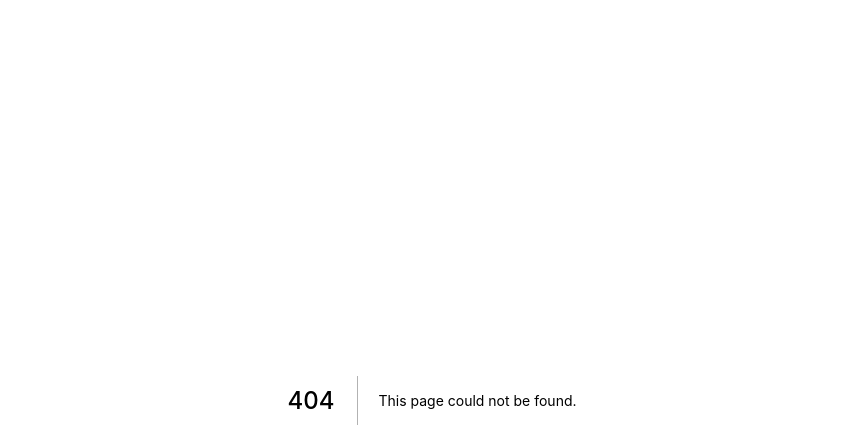
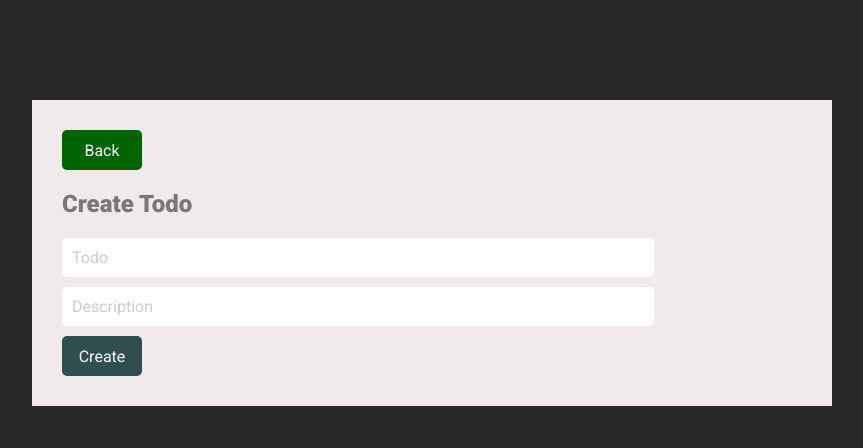
Before and after one commit to marcoscuomo/P-todo-firebase, a Next.js app: page /addTodo in a window 1280 px wide. Before the commit this address had no page. Shown: the top 448 px of the page, without its empty margins (208-1071 px from the left). Built offline with nearby package versions, Linux system fonts and the light colour scheme.

Commit message:
Button layout adjustment

```diff
--- a/src/components/button/index.tsx
+++ b/src/components/button/index.tsx
@@ -1,15 +1,17 @@
 import { ButtonHTMLAttributes } from "react";
 
 import styles from './styles.module.css';
-interface IButtonProps extends ButtonHTMLAttributes<HTMLButtonElement> {
+interface IButtonProps  {
   children: React.ReactNode
+  type: string
 }
 
-export default function Button({ color, children, ...rest }: IButtonProps) {
+export default function Button({ type, children, ...rest }: IButtonProps) {
+  const classBtn = `btn ${type}`
 
   return(
-    <button className={styles.btnAdd} {...rest}>
+    <a className={classBtn} {...rest}>
       {children}
-    </button>
+    </a>
   )
 }
--- a/src/components/button/styles.module.css
+++ b/src/components/button/styles.module.css
@@ -4,4 +4,8 @@
   border: none;
   background: lightcoral;
   color: #fff;
+  cursor: pointer;
+  display: flex;
+  justify-content: center;
+  align-items: center;
 }
--- /dev/null
+++ b/src/components/inputTodo/index.tsx
@@ -0,0 +1,11 @@
+import styles from './styles.module.css'
+
+interface IInputProps {
+  placeholder?: string
+}
+
+export default function inputTodo({ placeholder }: IInputProps) {
+  return(
+    <input type="text" className={styles.input} placeholder={placeholder} />
+  )
+}
--- /dev/null
+++ b/src/components/inputTodo/styles.module.css
@@ -0,0 +1,11 @@
+.input {
+  padding: 10px;
+  outline: none;
+  border-radius: 5px;
+  border: none;
+  font-size: 1rem;
+}
+
+.input::placeholder {
+  color: #ccc;
+}
--- a/src/components/todos/index.tsx
+++ b/src/components/todos/index.tsx
@@ -27,6 +27,7 @@ export default function Todo({todos, showTodos}: ITodosProps) {
   }
 
   return(
+
     <div className={styles.container}>
       {
         showTodos ? (
--- a/src/hooks/useTodos.ts
+++ b/src/hooks/useTodos.ts
@@ -19,6 +19,7 @@ export default function useTodos() {
     repository.listAll().then(todos => {
       setTodos(todos)
       todos.length > 1 ? setShowTodos(true) : setShowTodos(false)
+      console.log(showTodos)
     })
   }
 
--- a/src/pages/_document.tsx
+++ b/src/pages/_document.tsx
@@ -8,7 +8,6 @@ export default class MyDocument extends Document {
         <Head>
           <link rel="preconnect" href="https://fonts.googleapis.com" />
           <link href="https://fonts.googleapis.com/css2?family=Roboto:wght@400;900&display=swap" rel="stylesheet" />
-          <title>Todo with Firebase</title>
         </Head>
 
         <body>
--- /dev/null
+++ b/src/pages/addTodo/index.tsx
@@ -0,0 +1,23 @@
+import Link from 'next/link'
+
+import Button from '../../components/button';
+import InputTodo from '../../components/inputTodo';
+import styles from './styles.module.css';
+
+export default function AddTodo() {
+  return(
+    <main className={styles.container}>
+      <Link href='/'>
+        <Button type="back">Back</Button>
+      </Link>
+      <form>
+        <h2>Create Todo</h2>
+        <InputTodo placeholder="Todo" />
+        <InputTodo placeholder="Description" />
+
+        <Button type="create">Create</Button>
+      </form>
+
+    </main>
+  )
+}
--- /dev/null
+++ b/src/pages/addTodo/styles.module.css
@@ -0,0 +1,23 @@
+main.container {
+  background: var(--light-grey);
+  width: 800px;
+  margin: 100px auto;
+  padding: 30px;
+  display: flex;
+  flex-direction: column;
+  justify-content: space-between;
+}
+
+main.container form {
+  display: flex;
+  flex-direction: column;
+  width: 80%;
+}
+
+main.container form h2 {
+  margin: 20px 0;
+}
+
+main.container form input{
+  margin-bottom: 10px;
+}
--- a/src/pages/api/hello.ts
+++ /dev/null
@@ -1,13 +0,0 @@
-// Next.js API route support: https://nextjs.org/docs/api-routes/introduction
-import type { NextApiRequest, NextApiResponse } from 'next'
-
-type Data = {
-  name: string
-}
-
-export default function handler(
-  req: NextApiRequest,
-  res: NextApiResponse<Data>
-) {
-  res.status(200).json({ name: 'John Doe' })
-}
--- a/src/styles/globals.css
+++ b/src/styles/globals.css
@@ -36,6 +36,62 @@ li {
   list-style: none;
 }
 
+/* Buttons */
+a.btn {
+  width: 80px;
+  height: 40px;
+  border: none;
+  border-radius: 5px;
+  cursor: pointer;
+  display: flex;
+  justify-content: center;
+  align-items: center;
+}
+
+a.btn.default {
+  background: brown;
+  color: #fff;
+
+  transition: all ease 0.5s;
+}
+
+a.btn.default:hover {
+  background: rgb(102, 50, 50);
+}
+
+a.btn.add {
+  background: darkorchid;
+  color: #fff;
+
+  transition: all ease 0.5s;
+}
+
+a.btn.add:hover {
+  background: rgb(108, 66, 129);
+}
+
+a.btn.back {
+  background: darkgreen;
+  color: #fff;
+
+  transition: all ease 0.5s;
+}
+
+a.btn.back:hover {
+  background: rgb(23, 75, 23);
+}
+
+a.btn.create {
+  background: darkslategrey;
+  color: #fff;
+
+  transition: all ease 0.5s;
+}
+
+a.btn.create:hover {
+  background: rgb(34, 48, 48);
+}
+
 @media(max-width: 1080px) {
   html {
     font-size: 93.75%;
```
Also changed, not shown: src/pages/index.tsx (+13 -2 lines).
